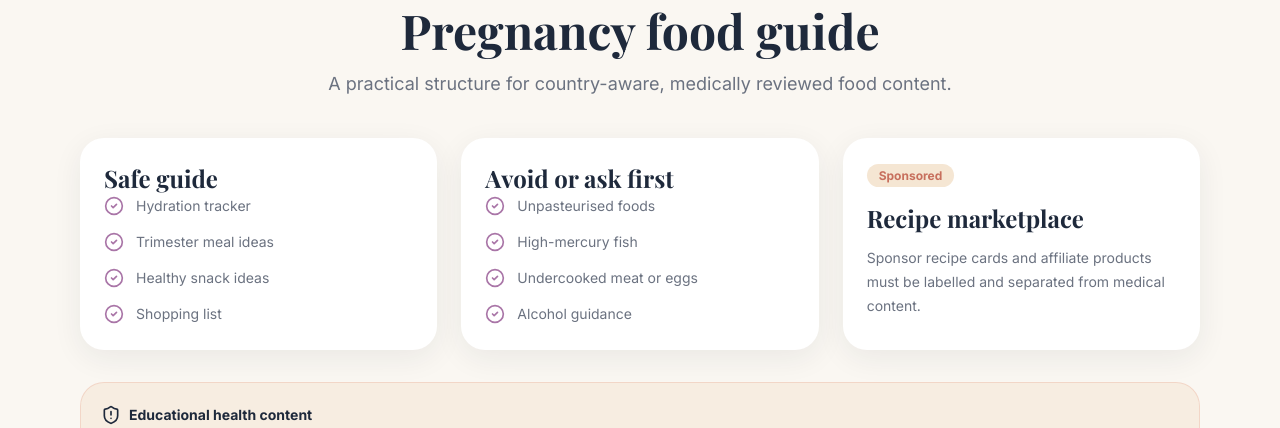
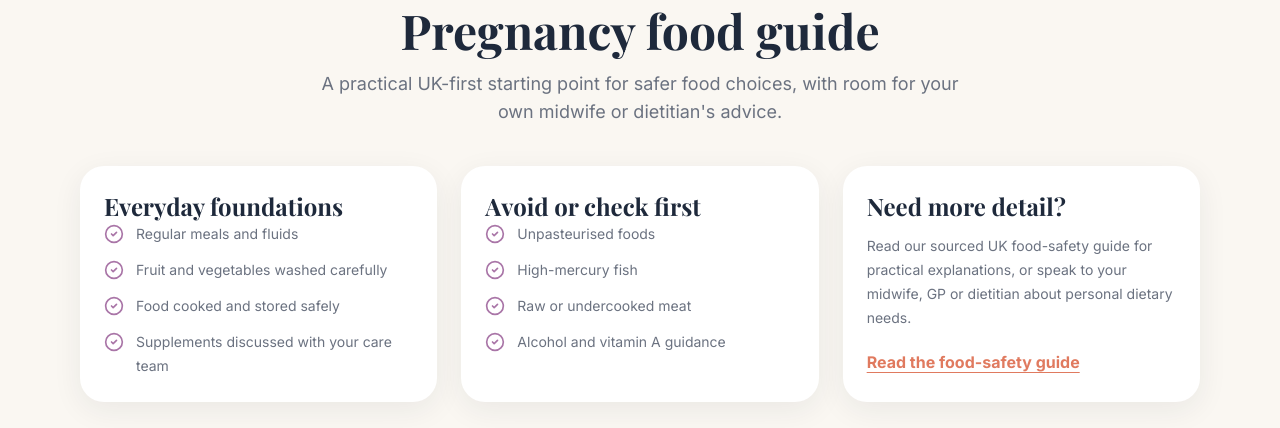
Before and after one commit to jobyktom/liorabump.com, a Next.js app: page /food-guide in a window 1280 px wide. Shown: the part 205-633 px from the top of the page. Built offline with nearby package versions, Linux system fonts and the light colour scheme; no server answers; a web font is replaced by a local one.

Commit message:
Improve public conversion pages

```diff
--- a/app/due-date-calculator/page.tsx
+++ b/app/due-date-calculator/page.tsx
@@ -4,8 +4,8 @@ import { DueDateCalculator } from "@/components/due-date-calculator";
 import { MedicalNotice } from "@/components/ui";
 
 export const metadata: Metadata = {
-  title: "Due Date Calculator",
-  description: "Educational due date calculator page for LioraBump."
+  title: "Due Date Calculator UK",
+  description: "Estimate your pregnancy due date from the first day of your last period and your usual cycle length. For educational planning only."
 };
 
 export default function DueDateCalculatorPage() {
@@ -17,7 +17,7 @@ export default function DueDateCalculatorPage() {
             <p className="text-xs font-bold uppercase tracking-[0.18em] text-peachDeep">Calculator</p>
             <h1 className="mt-4 font-serif text-5xl font-bold text-navy">Due date calculator</h1>
             <p className="mt-5 text-lg leading-8 text-slate">
-              A production version should calculate from last menstrual period, conception date, IVF transfer or clinician-provided due date.
+              Estimate a due date from the first day of your last period. A dating scan or your maternity team may confirm or adjust the date.
             </p>
           </div>
           <DueDateCalculator />
--- a/app/features/page.tsx
+++ b/app/features/page.tsx
@@ -42,17 +42,17 @@ export default function FeaturesPage() {
         <section className="section-pad">
           <div className="container-page grid gap-8 md:grid-cols-2">
             <div>
-              <SectionHeading title="Production modules planned" text="The web app already maps to the future product architecture." />
+              <SectionHeading title="Built around the moments that matter" text="Start with a private workspace, then use the tools that fit your pregnancy and family rhythm." />
             </div>
             <div className="card p-8">
               <CheckList
                 items={[
-                  "Secure authentication and partner invitations",
-                  "Cloud photo, video and document storage",
-                  "Role-based access for mother, partner, family viewer, admin and sponsor",
-                  "PDF export for health summaries and memory books",
-                  "GDPR data export, account deletion and privacy controls",
-                  "Admin content management and sponsor analytics"
+                  "Secure sign-in and partner invitations",
+                  "Private photo, scan and document storage",
+                  "Pregnancy records, appointments and journal notes",
+                  "Shared preparation tasks and family controls",
+                  "Data export, workspace deletion and privacy settings",
+                  "Educational pregnancy and baby guides"
                 ]}
               />
             </div>
--- a/app/food-guide/page.tsx
+++ b/app/food-guide/page.tsx
@@ -1,4 +1,5 @@
 import type { Metadata } from "next";
+import Link from "next/link";
 import { PublicShell } from "@/components/site-shell";
 import { CheckList, MedicalNotice, SectionHeading } from "@/components/ui";
 
@@ -12,20 +13,20 @@ export default function FoodGuidePage() {
     <PublicShell>
       <main className="section-pad">
         <div className="container-page">
-          <SectionHeading eyebrow="Nutrition" title="Pregnancy food guide" text="A practical structure for country-aware, medically reviewed food content." />
+          <SectionHeading eyebrow="Nutrition" title="Pregnancy food guide" text="A practical UK-first starting point for safer food choices, with room for your own midwife or dietitian's advice." />
           <div className="grid gap-6 md:grid-cols-3">
             <article className="card p-6">
-              <h2 className="font-serif text-2xl font-bold text-navy">Safe guide</h2>
-              <CheckList items={["Hydration tracker", "Trimester meal ideas", "Healthy snack ideas", "Shopping list"]} />
+              <h2 className="font-serif text-2xl font-bold text-navy">Everyday foundations</h2>
+              <CheckList items={["Regular meals and fluids", "Fruit and vegetables washed carefully", "Food cooked and stored safely", "Supplements discussed with your care team"]} />
             </article>
             <article className="card p-6">
-              <h2 className="font-serif text-2xl font-bold text-navy">Avoid or ask first</h2>
-              <CheckList items={["Unpasteurised foods", "High-mercury fish", "Undercooked meat or eggs", "Alcohol guidance"]} />
+              <h2 className="font-serif text-2xl font-bold text-navy">Avoid or check first</h2>
+              <CheckList items={["Unpasteurised foods", "High-mercury fish", "Raw or undercooked meat", "Alcohol and vitamin A guidance"]} />
             </article>
             <article className="card p-6">
-              <span className="rounded-full bg-peach px-3 py-1 text-xs font-bold text-peachDeep">Sponsored</span>
-              <h2 className="mt-4 font-serif text-2xl font-bold text-navy">Recipe marketplace</h2>
-              <p className="mt-3 text-sm leading-6 text-slate">Sponsor recipe cards and affiliate products must be labelled and separated from medical content.</p>
+              <h2 className="font-serif text-2xl font-bold text-navy">Need more detail?</h2>
+              <p className="mt-3 text-sm leading-6 text-slate">Read our sourced UK food-safety guide for practical explanations, or speak to your midwife, GP or dietitian about personal dietary needs.</p>
+              <Link href="/blog/foods-to-avoid-in-pregnancy" className="mt-5 inline-flex font-bold text-coral underline underline-offset-4">Read the food-safety guide</Link>
             </article>
           </div>
           <div className="mt-8">
--- a/components/due-date-calculator.tsx
+++ b/components/due-date-calculator.tsx
@@ -1,17 +1,27 @@
 "use client";
 
 import { useMemo, useState } from "react";
+import Link from "next/link";
 
 export function DueDateCalculator() {
   const [lastPeriod, setLastPeriod] = useState("");
+  const [cycleLength, setCycleLength] = useState("28");
 
   const estimate = useMemo(() => {
     if (!lastPeriod) return null;
     const date = new Date(`${lastPeriod}T00:00:00`);
     if (Number.isNaN(date.getTime())) return null;
-    date.setDate(date.getDate() + 280);
-    return date;
-  }, [lastPeriod]);
+    const cycle = Number(cycleLength);
+    if (!Number.isInteger(cycle) || cycle < 21 || cycle > 35) return null;
+    date.setDate(date.getDate() + 280 + (cycle - 28));
+
+    const today = new Date();
+    today.setHours(0, 0, 0, 0);
+    if (new Date(`${lastPeriod}T00:00:00`) > today) return null;
+
+    const daysPregnant = Math.max(0, Math.floor((today.getTime() - new Date(`${lastPeriod}T00:00:00`).getTime()) / 86400000));
+    return { dueDate: date, week: Math.min(42, Math.floor(daysPregnant / 7) + 1) };
+  }, [cycleLength, lastPeriod]);
 
   return (
     <div className="card p-6">
@@ -20,21 +30,30 @@ export function DueDateCalculator() {
         <input
           type="date"
           value={lastPeriod}
-          onChange={(event) => setLastPeriod(event.target.value)}
+          onInput={(event) => setLastPeriod(event.currentTarget.value)}
           className="h-14 rounded-2xl border border-navy/10 bg-background px-4"
         />
+      </label>
+      <label className="mt-5 grid gap-2 text-sm font-bold text-navy">
+        Usual cycle length
+        <select value={cycleLength} onChange={(event) => setCycleLength(event.target.value)} className="h-14 rounded-2xl border border-navy/10 bg-background px-4">
+          {Array.from({ length: 15 }, (_, index) => 21 + index).map((days) => <option key={days} value={days}>{days} days</option>)}
+        </select>
       </label>
       <div className="mt-5 rounded-2xl bg-background p-5">
         <p className="text-xs font-bold uppercase tracking-wide text-coral">Estimated due date</p>
         <p className="mt-2 font-serif text-3xl font-bold text-navy">
           {estimate
-            ? new Intl.DateTimeFormat("en-GB", { dateStyle: "long" }).format(estimate)
+            ? new Intl.DateTimeFormat("en-GB", { dateStyle: "long" }).format(estimate.dueDate)
             : "Choose a date"}
         </p>
         <p className="mt-3 text-sm leading-6 text-slate">
-          This is an estimate based on 40 weeks from the first day of your last period. Your healthcare professional may use a scan or clinical details to adjust it.
+          This is an estimate based on 40 weeks from the first day of your last period, adjusted for the cycle length you selected. Your healthcare professional may use a scan or clinical details to adjust it.
         </p>
+        {estimate ? <p className="mt-3 text-sm font-semibold text-navy">Based on that date, you are approximately in week {estimate.week}.</p> : null}
       </div>
+      <p className="mt-5 text-sm leading-6 text-slate">For educational planning only. If you know your clinician-provided due date, use that as your source of truth.</p>
+      <Link href="/signup" className="mt-5 inline-flex h-12 items-center rounded-xl bg-navy px-5 text-sm font-bold text-white">Save your estimate in a free account</Link>
     </div>
   );
 }
```
